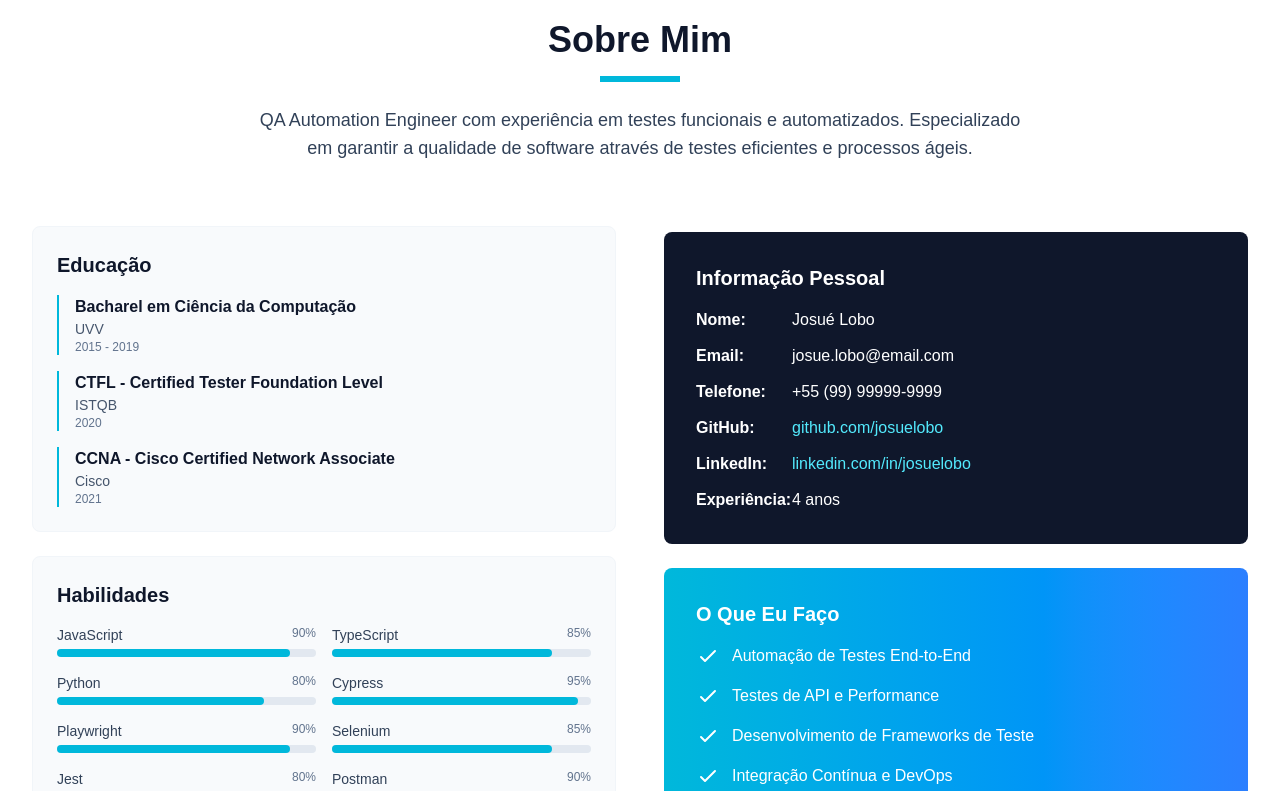
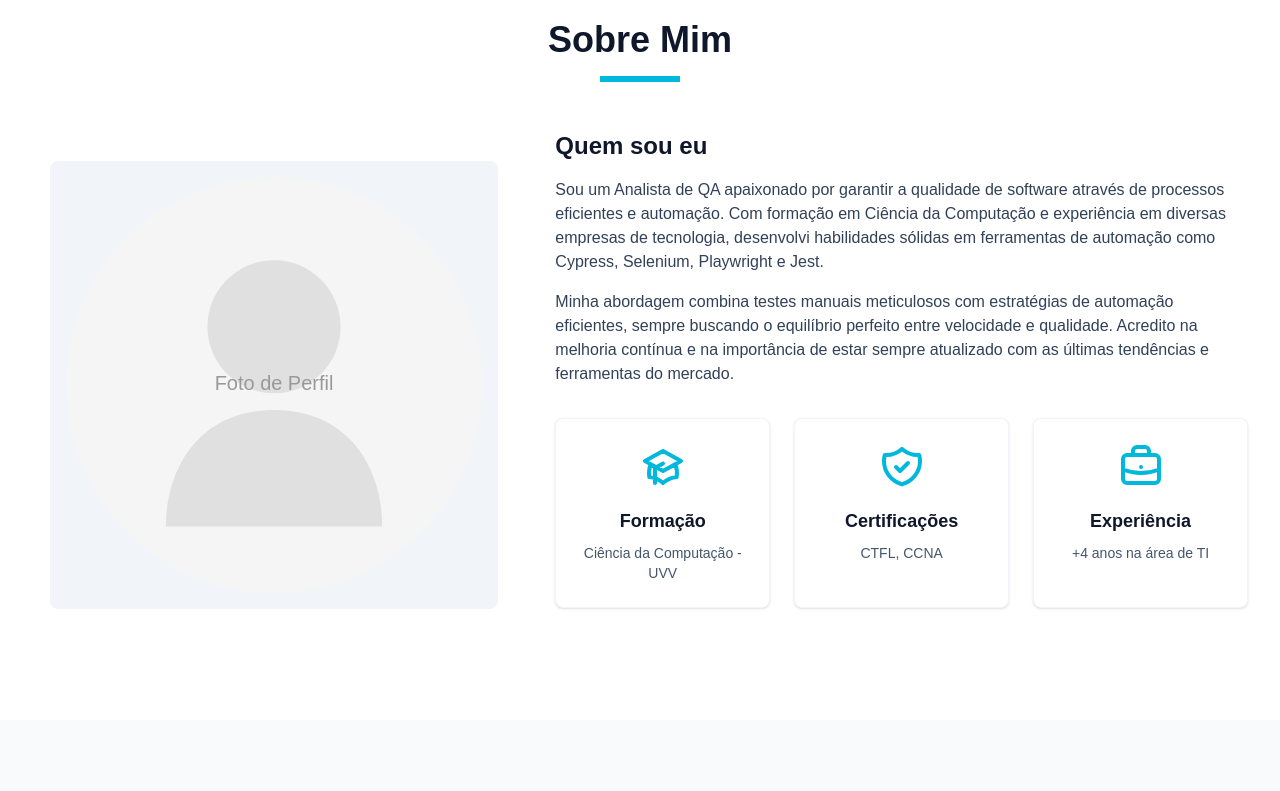
Before and after one commit to jojosuelobo/portfolio-v4, a Next.js app: page / in a window 1280 px wide. Shown: the part 860-1651 px from the top of the page. Built offline with nearby package versions, Linux system fonts and the light colour scheme.

Commit message:
refactor about page

```diff
--- a/src/components/about.tsx
+++ b/src/components/about.tsx
@@ -2,7 +2,7 @@
 
 import { motion } from "framer-motion"
 import { Button } from "@/components/ui/button"
-import Link from "next/link"
+import Image from "next/image"
 import { profileData } from "@/lib/data"
 
 export default function About() {
@@ -17,7 +17,7 @@ export default function About() {
   return (
     <section className="py-20 bg-white" id="about">
       <div className="container mx-auto px-4 sm:px-6 lg:px-8">
-        <div className="max-w-3xl mx-auto text-center mb-16">
+        <div className="max-w-3xl mx-auto text-center mb-12">
           <motion.div
             initial={{ opacity: 0, y: 20 }}
             whileInView={{ opacity: 1, y: 0 }}
@@ -26,50 +26,37 @@ export default function About() {
           >
             <h2 className="text-3xl md:text-4xl font-bold text-slate-900 mb-4">Sobre Mim</h2>
             <div className="w-20 h-1.5 bg-cyan-500 mx-auto mb-6"></div>
-            <p className="text-lg text-slate-700 mb-8">
-              {profileData.bio}
-            </p>
+            {/* <p className="text-lg text-slate-700 mb-4">
+              Conheça um pouco mais sobre minha trajetória, formação e o que me motiva como profissional de QA.
+            </p> */}
           </motion.div>
         </div>
 
-        <div className="grid grid-cols-1 md:grid-cols-2 gap-12 items-center">
+        <div className="grid grid-cols-1 lg:grid-cols-12 gap-10">
           <motion.div
             initial={{ opacity: 0, x: -30 }}
             whileInView={{ opacity: 1, x: 0 }}
             transition={{ duration: 0.6 }}
             viewport={{ once: true }}
-            className="space-y-6"
+            className="lg:col-span-5 flex items-center justify-center"
           >
-            <div className="bg-slate-50 p-6 rounded-lg border border-slate-100">
-              <h3 className="text-xl font-bold text-slate-900 mb-4">Educação</h3>
-              <div className="space-y-4">
-                {profileData.education.map((edu, index) => (
-                  <div key={index} className="border-l-2 border-cyan-500 pl-4">
-                    <h4 className="font-semibold text-slate-900">{edu.degree}</h4>
-                    <p className="text-sm text-slate-600">{edu.institution}</p>
-                    <p className="text-xs text-slate-500">{edu.period}</p>
-                  </div>
-                ))}
-              </div>
-            </div>
-
-            <div className="bg-slate-50 p-6 rounded-lg border border-slate-100">
-              <h3 className="text-xl font-bold text-slate-900 mb-4">Habilidades</h3>
-              <div className="grid grid-cols-2 gap-4">
-                {profileData.skills.slice(0, 8).map((skill, index) => (
-                  <div key={index} className="flex flex-col">
-                    <div className="flex justify-between mb-1">
-                      <span className="text-sm font-medium text-slate-700">{skill.name}</span>
-                      <span className="text-xs font-medium text-slate-500">{skill.level}%</span>
-                    </div>
-                    <div className="w-full bg-slate-200 rounded-full h-2">
-                      <div
-                        className="bg-cyan-500 h-2 rounded-full"
-                        style={{ width: `${skill.level}%` }}
-                      ></div>
-                    </div>
-                  </div>
-                ))}
+            <div className="relative w-full max-w-md">
+              <div className="bg-slate-100 rounded-lg p-4 h-full">
+                <Image
+                  src="/images/profile.svg"
+                  alt={profileData.name}
+                  width={500}
+                  height={500}
+                  className="w-full h-auto rounded-lg"
+                />
+                {/* <div className="mt-8 p-8 bg-white rounded-lg shadow-sm border border-slate-100">
+                  <blockquote className="italic text-slate-700 text-lg relative">
+                    <span className="absolute top-0 left-0 text-4xl text-slate-200">"</span>
+                    <p className="ml-6 mt-2">
+                      Acredito que a qualidade de software não é apenas sobre encontrar bugs, mas sobre garantir experiências excepcionais para os usuários.
+                    </p>
+                  </blockquote>
+                </div> */}
               </div>
             </div>
           </motion.div>
@@ -79,83 +66,119 @@ export default function About() {
             whileInView={{ opacity: 1, x: 0 }}
             transition={{ duration: 0.6 }}
             viewport={{ once: true }}
-            className="space-y-6"
+            className="lg:col-span-7 space-y-8"
           >
-            <div className="bg-slate-900 text-white p-8 rounded-lg">
-              <h3 className="text-xl font-bold mb-4">Informação Pessoal</h3>
-              <ul className="space-y-3">
-                <li className="flex">
-                  <span className="font-semibold w-24">Nome:</span>
-                  <span>{profileData.name}</span>
-                </li>
-                <li className="flex">
-                  <span className="font-semibold w-24">Email:</span>
-                  <span>{profileData.contact.email}</span>
-                </li>
-                <li className="flex">
-                  <span className="font-semibold w-24">Telefone:</span>
-                  <span>{profileData.contact.phone}</span>
-                </li>
-                <li className="flex">
-                  <span className="font-semibold w-24">GitHub:</span>
-                  <a href={`https://${profileData.contact.github}`} target="_blank" rel="noopener noreferrer" className="text-cyan-300 hover:underline">
-                    {profileData.contact.github}
-                  </a>
-                </li>
-                <li className="flex">
-                  <span className="font-semibold w-24">LinkedIn:</span>
-                  <a href={`https://${profileData.contact.linkedin}`} target="_blank" rel="noopener noreferrer" className="text-cyan-300 hover:underline">
-                    {profileData.contact.linkedin}
-                  </a>
-                </li>
-                <li className="flex">
-                  <span className="font-semibold w-24">Experiência:</span>
-                  <span>{profileData.yearsOfExperience} anos</span>
-                </li>
-              </ul>
+            <div>
+              <h3 className="text-2xl font-bold text-slate-900 mb-4">Quem sou eu</h3>
+              <p className="text-slate-700 mb-4">
+                Sou um Analista de QA apaixonado por garantir a qualidade de software através de processos eficientes e automação. Com formação em Ciência da Computação e experiência em diversas empresas de tecnologia, desenvolvi habilidades sólidas em ferramentas de automação como Cypress, Selenium, Playwright e Jest.
+              </p>
+              <p className="text-slate-700 mb-6">
+                Minha abordagem combina testes manuais meticulosos com estratégias de automação eficientes, sempre buscando o equilíbrio perfeito entre velocidade e qualidade. Acredito na melhoria contínua e na importância de estar sempre atualizado com as últimas tendências e ferramentas do mercado.
+              </p>
             </div>
 
-            <div className="bg-gradient-to-r from-cyan-500 to-blue-500 p-8 rounded-lg text-white">
-              <h3 className="text-xl font-bold mb-4">O Que Eu Faço</h3>
-              <ul className="space-y-4">
-                <li className="flex gap-3">
-                  <svg xmlns="http://www.w3.org/2000/svg" className="h-6 w-6 flex-shrink-0" fill="none" viewBox="0 0 24 24" stroke="currentColor">
-                    <path strokeLinecap="round" strokeLinejoin="round" strokeWidth={2} d="M5 13l4 4L19 7" />
+            <div className="grid grid-cols-1 md:grid-cols-3 gap-6">
+              <motion.div
+                className="bg-white shadow-sm rounded-lg p-6 border border-slate-100 text-center"
+                whileHover={{ y: -10, boxShadow: "0 10px 25px -5px rgba(0, 0, 0, 0.1)" }}
+                transition={{ type: "spring", stiffness: 300, damping: 15 }}
+              >
+                <div className="flex justify-center mb-4 text-cyan-500">
+                  <svg xmlns="http://www.w3.org/2000/svg" className="h-12 w-12" fill="none" viewBox="0 0 24 24" stroke="currentColor">
+                    <path d="M12 14l9-5-9-5-9 5 9 5z" />
+                    <path d="M12 14l6.16-3.422a12.083 12.083 0 01.665 6.479A11.952 11.952 0 0012 20.055a11.952 11.952 0 00-6.824-2.998 12.078 12.078 0 01.665-6.479L12 14z" />
+                    <path strokeLinecap="round" strokeLinejoin="round" strokeWidth={2} d="M12 14l9-5-9-5-9 5 9 5zm0 0l6.16-3.422a12.083 12.083 0 01.665 6.479A11.952 11.952 0 0012 20.055a11.952 11.952 0 00-6.824-2.998 12.078 12.078 0 01.665-6.479L12 14zm-4 6v-7.5l4-2.222" />
                   </svg>
-                  <span>Automação de Testes End-to-End</span>
-                </li>
-                <li className="flex gap-3">
-                  <svg xmlns="http://www.w3.org/2000/svg" className="h-6 w-6 flex-shrink-0" fill="none" viewBox="0 0 24 24" stroke="currentColor">
-                    <path strokeLinecap="round" strokeLinejoin="round" strokeWidth={2} d="M5 13l4 4L19 7" />
+                </div>
+                <h4 className="text-lg font-semibold text-slate-900 mb-2">Formação</h4>
+                <p className="text-sm text-slate-600">
+                  Ciência da Computação - UVV
+                </p>
+              </motion.div>
+
+              <motion.div
+                className="bg-white shadow-sm rounded-lg p-6 border border-slate-100 text-center"
+                whileHover={{ y: -10, boxShadow: "0 10px 25px -5px rgba(0, 0, 0, 0.1)" }}
+                transition={{ type: "spring", stiffness: 300, damping: 15 }}
+              >
+                <div className="flex justify-center mb-4 text-cyan-500">
+                  <svg xmlns="http://www.w3.org/2000/svg" className="h-12 w-12" fill="none" viewBox="0 0 24 24" stroke="currentColor">
+                    <path strokeLinecap="round" strokeLinejoin="round" strokeWidth={2} d="M9 12l2 2 4-4m5.618-4.016A11.955 11.955 0 0112 2.944a11.955 11.955 0 01-8.618 3.04A12.02 12.02 0 003 9c0 5.591 3.824 10.29 9 11.622 5.176-1.332 9-6.03 9-11.622 0-1.042-.133-2.052-.382-3.016z" />
                   </svg>
-                  <span>Testes de API e Performance</span>
-                </li>
-                <li className="flex gap-3">
-                  <svg xmlns="http://www.w3.org/2000/svg" className="h-6 w-6 flex-shrink-0" fill="none" viewBox="0 0 24 24" stroke="currentColor">
-                    <path strokeLinecap="round" strokeLinejoin="round" strokeWidth={2} d="M5 13l4 4L19 7" />
+                </div>
+                <h4 className="text-lg font-semibold text-slate-900 mb-2">Certificações</h4>
+                <p className="text-sm text-slate-600">
+                  CTFL, CCNA
+                </p>
+              </motion.div>
+
+              <motion.div
+                className="bg-white shadow-sm rounded-lg p-6 border border-slate-100 text-center"
+                whileHover={{ y: -10, boxShadow: "0 10px 25px -5px rgba(0, 0, 0, 0.1)" }}
+                transition={{ type: "spring", stiffness: 300, damping: 15 }}
+              >
+                <div className="flex justify-center mb-4 text-cyan-500">
+                  <svg xmlns="http://www.w3.org/2000/svg" className="h-12 w-12" fill="none" viewBox="0 0 24 24" stroke="currentColor">
+                    <path strokeLinecap="round" strokeLinejoin="round" strokeWidth={2} d="M21 13.255A23.931 23.931 0 0112 15c-3.183 0-6.22-.62-9-1.745M16 6V4a2 2 0 00-2-2h-4a2 2 0 00-2 2v2m4 6h.01M5 20h14a2 2 0 002-2V8a2 2 0 00-2-2H5a2 2 0 00-2 2v10a2 2 0 002 2z" />
                   </svg>
-                  <span>Desenvolvimento de Frameworks de Teste</span>
-                </li>
-                <li className="flex gap-3">
-                  <svg xmlns="http://www.w3.org/2000/svg" className="h-6 w-6 flex-shrink-0" fill="none" viewBox="0 0 24 24" stroke="currentColor">
-                    <path strokeLinecap="round" strokeLinejoin="round" strokeWidth={2} d="M5 13l4 4L19 7" />
-                  </svg>
-                  <span>Integração Contínua e DevOps</span>
-                </li>
-              </ul>
                 </div>
+                <h4 className="text-lg font-semibold text-slate-900 mb-2">Experiência</h4>
+                <p className="text-sm text-slate-600">
+                +{profileData.yearsOfExperience} anos na área de TI
+                </p>
               </motion.div>
             </div>
 
-        <div className="mt-16 text-center">
-          <Button asChild size="lg" className="bg-slate-900 hover:bg-slate-800 text-white">
+            {/* <div className="bg-slate-50 rounded-lg p-6 border border-slate-100">
+              <h3 className="text-xl font-bold text-slate-900 mb-4">O Que Eu Faço</h3>
+              <div className="grid grid-cols-1 md:grid-cols-2 gap-4">
+                <div className="flex items-center gap-3">
+                  <div className="flex-shrink-0 w-10 h-10 bg-cyan-100 rounded-full flex items-center justify-center">
+                    <svg xmlns="http://www.w3.org/2000/svg" className="h-6 w-6 text-cyan-500" fill="none" viewBox="0 0 24 24" stroke="currentColor">
+                      <path strokeLinecap="round" strokeLinejoin="round" strokeWidth={2} d="M9 12l2 2 4-4m6 2a9 9 0 11-18 0 9 9 0 0118 0z" />
+                    </svg>
+                  </div>
+                  <span className="text-slate-700">Automação de Testes End-to-End</span>
+                </div>
+                <div className="flex items-center gap-3">
+                  <div className="flex-shrink-0 w-10 h-10 bg-cyan-100 rounded-full flex items-center justify-center">
+                    <svg xmlns="http://www.w3.org/2000/svg" className="h-6 w-6 text-cyan-500" fill="none" viewBox="0 0 24 24" stroke="currentColor">
+                      <path strokeLinecap="round" strokeLinejoin="round" strokeWidth={2} d="M9 12l2 2 4-4m6 2a9 9 0 11-18 0 9 9 0 0118 0z" />
+                    </svg>
+                  </div>
+                  <span className="text-slate-700">Testes de API e Performance</span>
+                </div>
+                <div className="flex items-center gap-3">
+                  <div className="flex-shrink-0 w-10 h-10 bg-cyan-100 rounded-full flex items-center justify-center">
+                    <svg xmlns="http://www.w3.org/2000/svg" className="h-6 w-6 text-cyan-500" fill="none" viewBox="0 0 24 24" stroke="currentColor">
+                      <path strokeLinecap="round" strokeLinejoin="round" strokeWidth={2} d="M9 12l2 2 4-4m6 2a9 9 0 11-18 0 9 9 0 0118 0z" />
+                    </svg>
+                  </div>
+                  <span className="text-slate-700">Desenvolvimento de Frameworks de Teste</span>
+                </div>
+                <div className="flex items-center gap-3">
+                  <div className="flex-shrink-0 w-10 h-10 bg-cyan-100 rounded-full flex items-center justify-center">
+                    <svg xmlns="http://www.w3.org/2000/svg" className="h-6 w-6 text-cyan-500" fill="none" viewBox="0 0 24 24" stroke="currentColor">
+                      <path strokeLinecap="round" strokeLinejoin="round" strokeWidth={2} d="M9 12l2 2 4-4m6 2a9 9 0 11-18 0 9 9 0 0118 0z" />
+                    </svg>
+                  </div>
+                  <span className="text-slate-700">Integração Contínua e DevOps</span>
+                </div>
+              </div>
+            </div> */}
+
+            <div className="mt-8 flex justify-center lg:justify-start">
+              {/* <Button asChild size="lg" className="bg-slate-900 hover:bg-slate-800 text-white">
                 <a
                   href="#experience"
                   onClick={(e) => handleScrollToSection(e, 'experience')}
                 >
                   Ver Experiência
                 </a>
-          </Button>
+              </Button> */}
+            </div>
+          </motion.div>
         </div>
       </div>
     </section>
```
Lines whose indentation alone changed are shown as unchanged.
